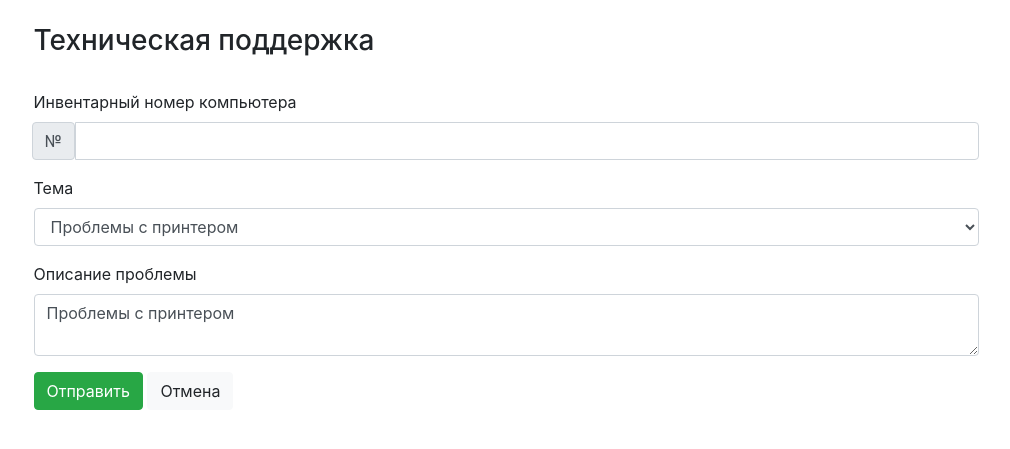
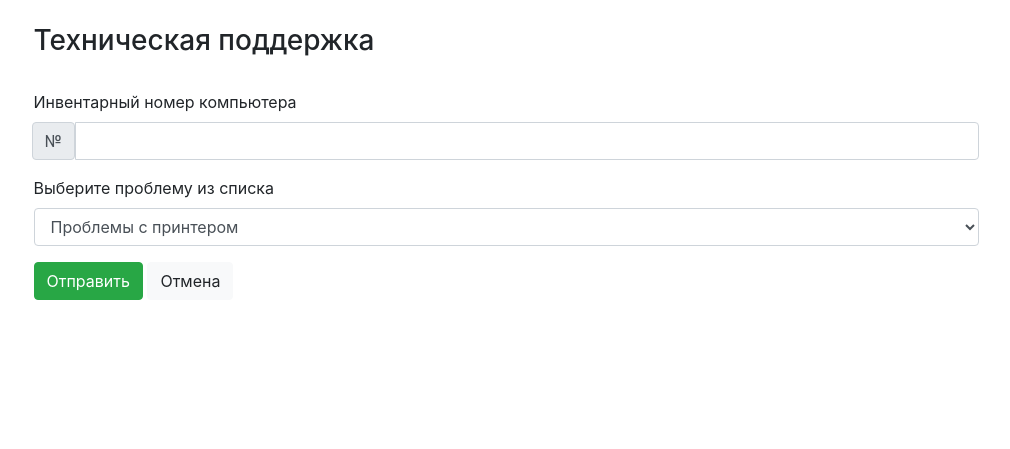
Before and after one commit to Aealius/control_saz, a Flask app: page /tech/add_issue in a window 1280 px wide. Shown: the part 74-523 px from the top of the page, without its empty margins (134-1144 px from the left). Run offline with Flask 3, Linux system fonts and the light colour scheme; the visitor is signed in with stand-in values (Sample User, id 1); data comes from the database, SQL or seed files in the repository; parts of the project's set-up code (start-up, migrations or seed data) failed here and were passed over; some libraries are stand-ins or nearby versions.

Commit message:
Revert "some front additions"
This reverts commit 28c159e78c477a364791289feebca9e9a8235cda.

```diff
--- a/app/static/src/js/add_issue.js
+++ b/app/static/src/js/add_issue.js
@@ -5,14 +5,16 @@ const commonIssuesSelect =document.getElementById('common-issues-select')
 
 techSupportForm.addEventListener('submit', async (event) => {
     event.preventDefault();
-    const base_url = window.location.origin;
+    const base_url_api = window.location.origin;
     formData = new FormData(event.target);
 
     let validationResultArray = [checkDescriptionValidity(descriptionTextArea), checkCompNumberValidity(docNumberinput)];
 
     if (validate(validationResultArray, techSupportForm)) {
 
-        await fetch(base_url + '/tech/add_issue', {
+        commonIssuesSelect.disabled = true;
+
+        await fetch(base_url_api + '/tech/add_issue', {
             method: 'POST',
             body: formData,
         }).then((response) => {
@@ -40,45 +42,20 @@ docNumberinput.addEventListener('change', (event) => {
 });
 
 // Начальная инициализация
-descriptionTextArea.defaultValue = commonIssuesSelect.value;
+descriptionTextArea.value = "Проблемы с принтером";
 
 commonIssuesSelect.addEventListener('change', (event) => {
-
-    let descriptionWrapper = document.getElementById('description-wrapper');
-
-    if (event.target.value == "Видео-конференц-связь"){
-        descriptionWrapper.insertAdjacentElement('beforeend', createWarningDiv());
-        createWarningBorder(descriptionWrapper.childNodes[3]);
-         descriptionTextArea.value = '';
+    let descriptionWrapper = document.getElementById("description-wrapper");
+    if (event.target.value == "Другое"){
+        descriptionTextArea.value = "";
+        descriptionWrapper.style.display = "block";
     }
-    else {
-
-        let warningDiv = document.querySelector('.warning');
-
-        if (warningDiv){
-            warningDiv.remove();
-            descriptionTextArea.style.border = '1px solid #ced4da';
+    else{
+        if (descriptionWrapper){
+            descriptionWrapper.style.display = "none";
+            descriptionTextArea.value = event.target.value;
         }
-        else{
-            descriptionTextArea.style.border = '1px solid #ced4da';
-        }
-
-        if (event.target.value != "Другое")
+        else
             descriptionTextArea.value = event.target.value;
     }
 });
-
-function createWarningDiv(){
-    let descriptionDiv = document.createElement('div');
-    descriptionDiv.classList.add(...['warning']);
-    descriptionDiv.style.color = '#E29C45';
-    descriptionDiv.style.fontWeight = '600';
-    descriptionDiv.innerText = 'В описании проблемы обязательно укажите ссылку на видео-конференцию или контакты лица, ответственного за конференцию';
-    return descriptionDiv;
-}
-
-function createWarningBorder(targetElement){
-    if (targetElement instanceof Element){
-        targetElement.style.border ='1px solid #E29C45';
-    }
-}
--- a/app/templates/tech_support/add_issue.html
+++ b/app/templates/tech_support/add_issue.html
@@ -13,16 +13,16 @@
         </div>
     </div>
     <div class="form-group">
-        <label for="common-issues"> Тема</label>
+        <label for="common-issues"> Выберите проблему из списка</label>
         <select id="common-issues-select" name="common-issues" class="form-control">
-            <option value="Проблемы с принтером" selected>Проблемы с принтером</option>
+            <option value="Проблемы с принтером">Проблемы с принтером</option>
             <option value="Проблемы с компьютером">Проблемы с компьютером</option>
             <option value="Проблемы с программным обеспечением">Проблемы с программным обеспечением</option>
             <option value="Видео-конференц-связь">Видео-конференц-связь</option>
             <option value="Другое">Другое</option>
         </select>
     </div>
-    <div id="description-wrapper" class="form-group">
+    <div id="description-wrapper" class="form-group" style="display:none;">
         <label for="description">Описание проблемы</label>
         <textarea name="description" id="description" class="form-control"></textarea>
     </div>
--- a/app/templates/tech_support/issue_table.html
+++ b/app/templates/tech_support/issue_table.html
@@ -36,10 +36,7 @@
             <td>{{message.user.department}}</td>
             <td>{{message.date_created.strftime('%d.%m.%Y %H:%M')}}</td>
             <td>№{{message.comp_number}}</td>
-            <td>
-                <div class="my-1" style="font-weight:600">{{message.theme}}</div>
-                <div>{{message.description}}</div>
-            </td>
+            <td>{{message.description}}</td>
             <td>
                 {% if message.status_id == status.completed.value %}
                 <span class="badge badge-success">Выполнено {%if message.completion_confirmed_at%}: {{message.completion_confirmed_at.strftime('%d.%m.%Y %H:%M')}} {%endif%}</span>
```
